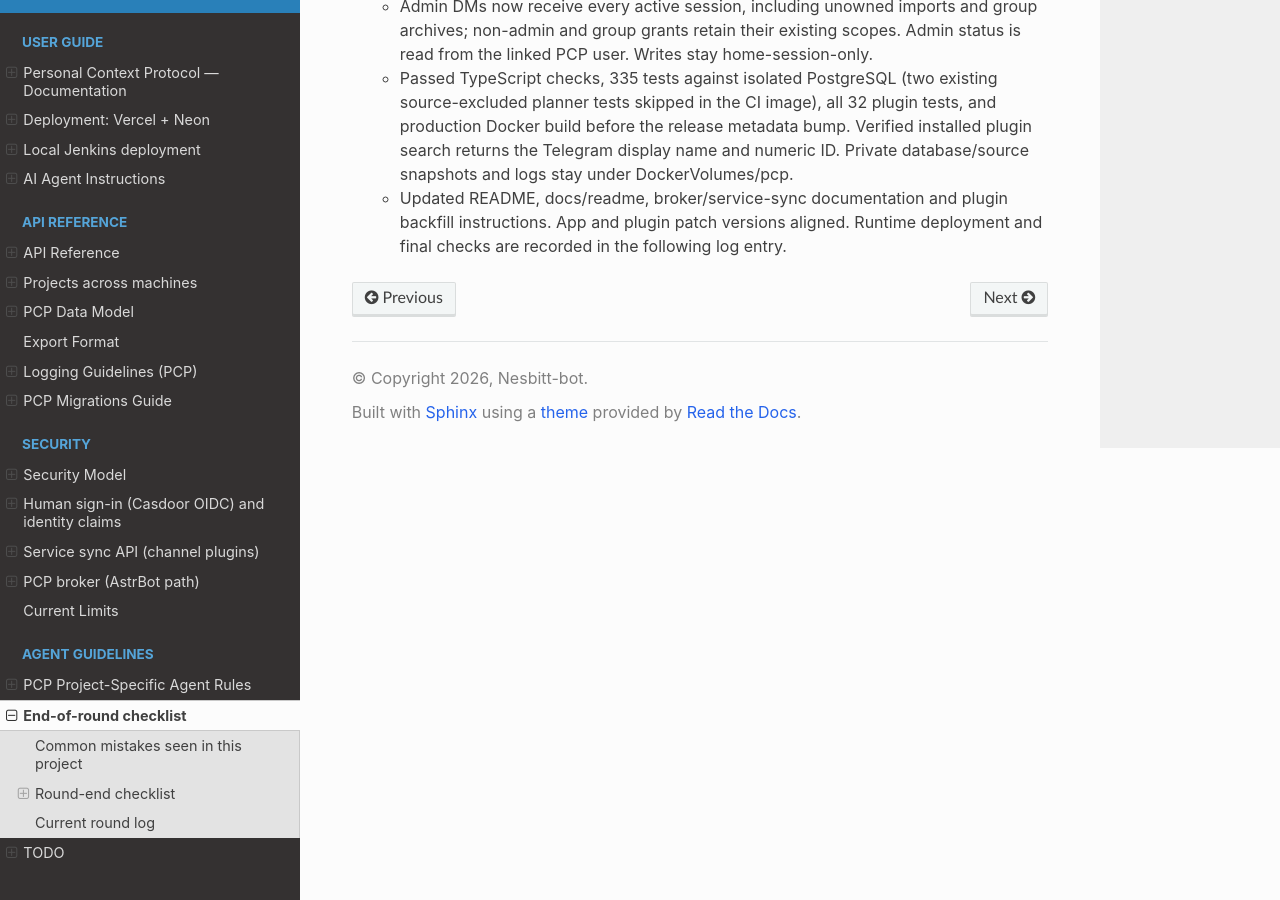
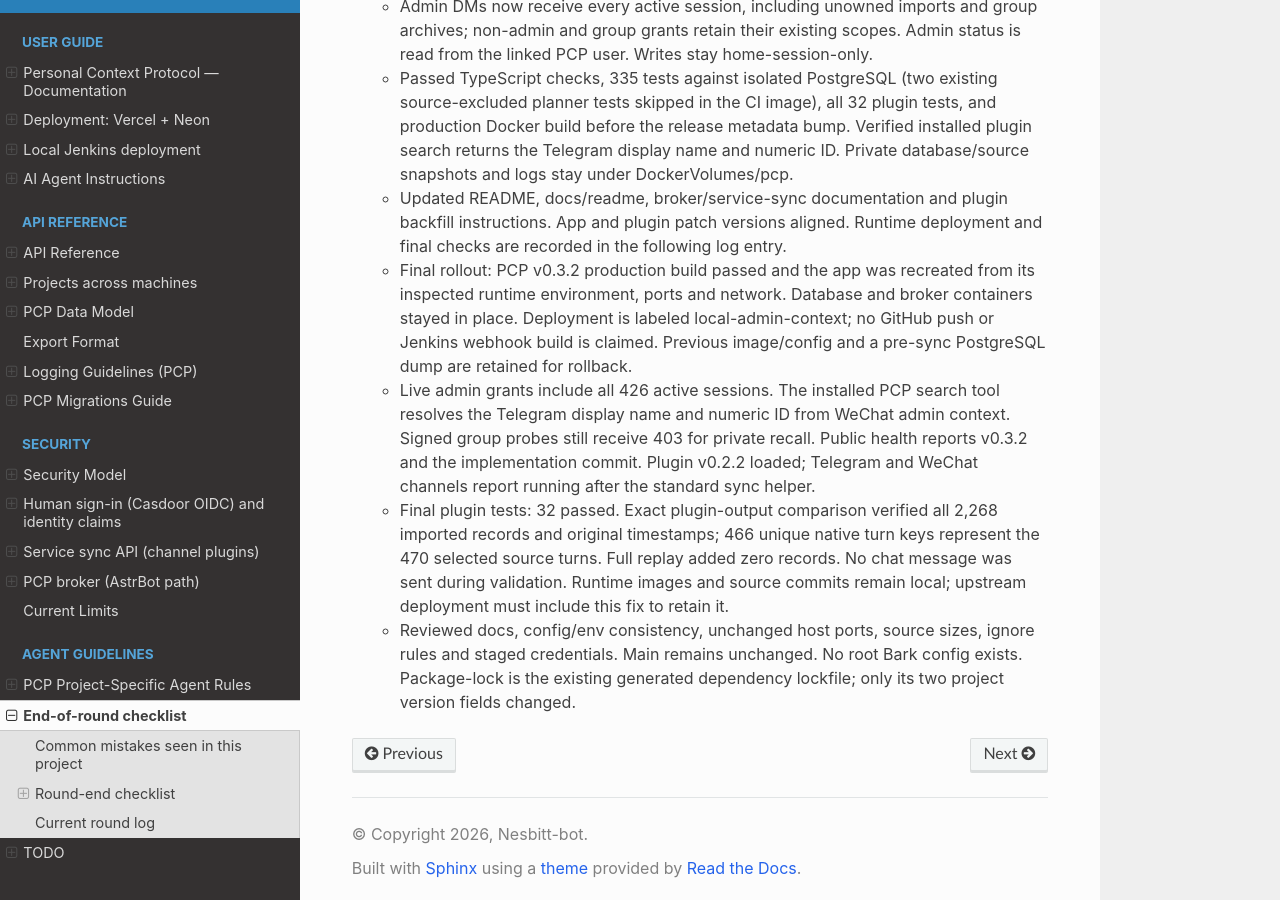
Before and after one commit to Nesbitt-bot/personal-context-protocol, a Sphinx documentation site: the page built from docs/LLM_CHECK.md, in a window 1280 px wide and 900 px high, scrolled down 12137 px. Built offline with Sphinx 7.4.7 and the Read the Docs theme 3.1.0, drawn with Linux system fonts in a browser that asks for light colours.

Commit message:
docs: record Telegram sync and admin recall verification

```diff
--- a/docs/LLM_CHECK.md
+++ b/docs/LLM_CHECK.md
@@ -375,3 +375,23 @@ Append what this round actually did below:
   - Updated README, docs/readme, broker/service-sync documentation and plugin
     backfill instructions. App and plugin patch versions aligned. Runtime
     deployment and final checks are recorded in the following log entry.
+
+  - Final rollout: PCP v0.3.2 production build passed and the app was recreated
+    from its inspected runtime environment, ports and network. Database and
+    broker containers stayed in place. Deployment is labeled local-admin-context;
+    no GitHub push or Jenkins webhook build is claimed. Previous image/config
+    and a pre-sync PostgreSQL dump are retained for rollback.
+  - Live admin grants include all 426 active sessions. The installed PCP search
+    tool resolves the Telegram display name and numeric ID from WeChat admin
+    context. Signed group probes still receive 403 for private recall. Public
+    health reports v0.3.2 and the implementation commit. Plugin v0.2.2 loaded;
+    Telegram and WeChat channels report running after the standard sync helper.
+  - Final plugin tests: 32 passed. Exact plugin-output comparison verified all
+    2,268 imported records and original timestamps; 466 unique native turn keys
+    represent the 470 selected source turns. Full replay added zero records.
+    No chat message was sent during validation. Runtime images and source
+    commits remain local; upstream deployment must include this fix to retain it.
+  - Reviewed docs, config/env consistency, unchanged host ports, source sizes,
+    ignore rules and staged credentials. Main remains unchanged. No root Bark
+    config exists. Package-lock is the existing generated dependency lockfile;
+    only its two project version fields changed.
```
Also changed, not shown: 2 other files.
